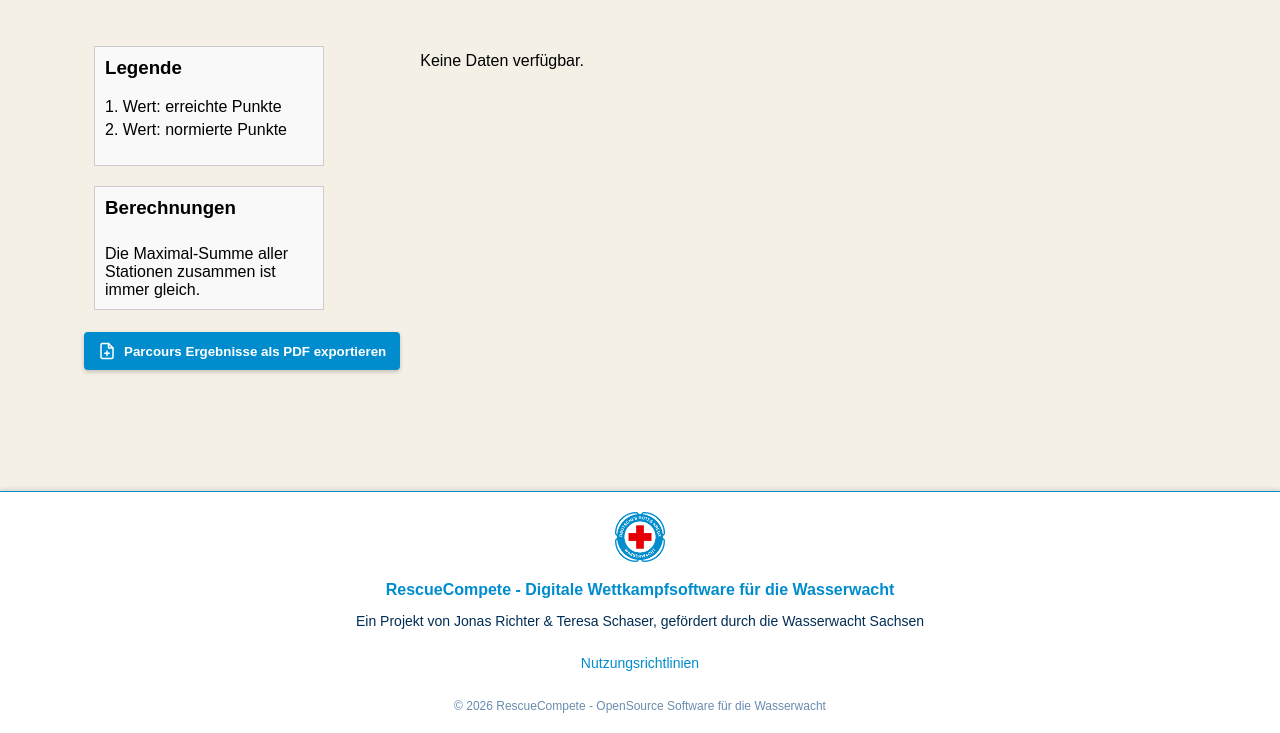
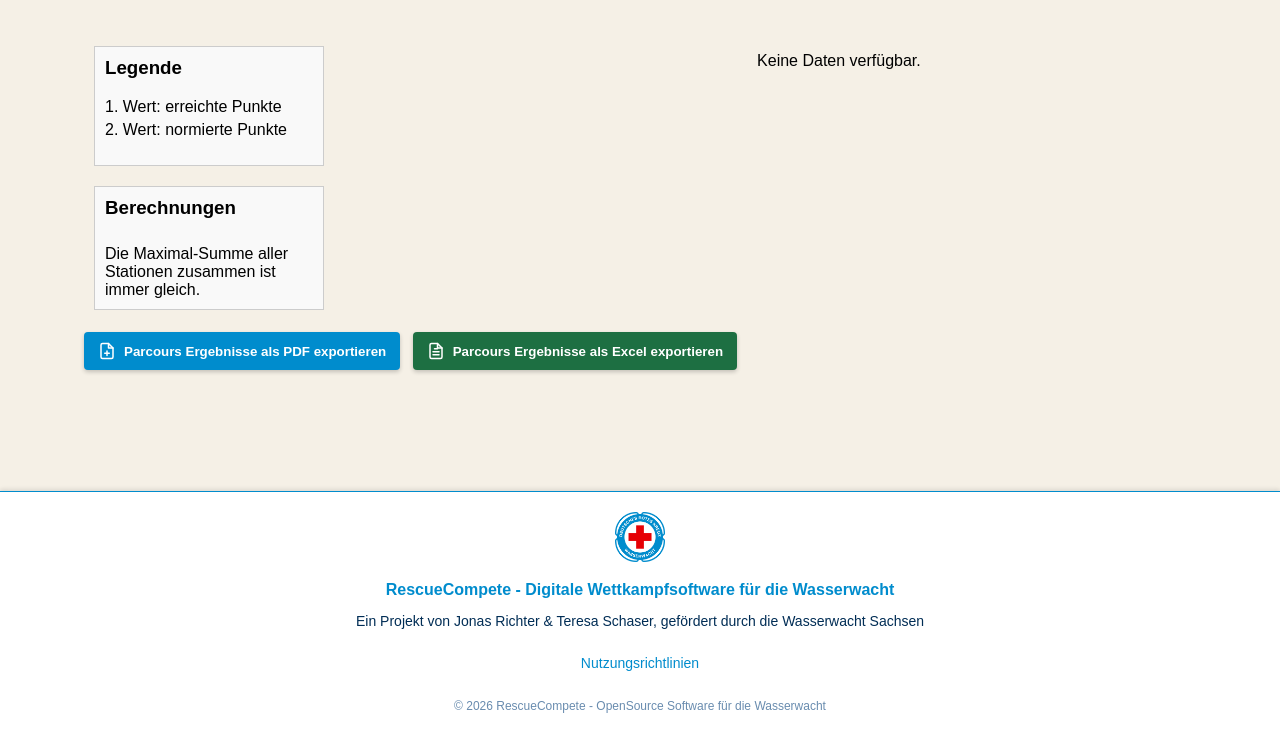
Before and after one commit to LifeguardORG/Rescue-Compete, a PHP site: page /view/ParcoursResultsView.php in a window 1280 px wide. Shown: the part 67-800 px from the top of the page. Run offline with PHP 8.4, Linux system fonts and the light colour scheme; data that the repository does not hold is empty; some libraries are stand-ins or nearby versions.

Commit message:
exel export

```diff
--- a/public/model/ParcoursCalculator.php
+++ b/public/model/ParcoursCalculator.php
@@ -25,12 +25,13 @@ class ParcoursCalculator
         $totalParcoursPoints = $totalPoints * $shareParcours;
         $weights = $config['WEIGHTS'] ?? [];
 
-        // DEBUG: Konfigurationswerte ausgeben
+        if (getenv('APP_DEBUG')) {
             error_log("DEBUG ParcoursCalculator - Config:");
             error_log("  SHARE_PARCOURS from config: " . ($config['SHARE_PARCOURS'] ?? 'not set'));
             error_log("  shareParcours calculated: $shareParcours");
             error_log("  totalPoints: $totalPoints");
             error_log("  totalParcoursPoints: $totalParcoursPoints");
+        }
 
         // Summe aller Gewichte berechnen
         $sumWeights = 0;
@@ -39,7 +40,9 @@ class ParcoursCalculator
             $sumWeights += $weight;
         }
 
+        if (getenv('APP_DEBUG')) {
             error_log("  sumWeights: $sumWeights");
+        }
 
         // Für jede Wertung und jedes Team: adjustierte Punkte berechnen
         foreach ($parcoursData as $wertung => &$wertungData) {
--- a/public/model/ResultModel.php
+++ b/public/model/ResultModel.php
@@ -85,13 +85,14 @@ class ResultModel
 
         $configData['WEIGHTS'] = $weights;
 
-        // DEBUG: Ausgabe der geladenen Konfiguration
+        if (getenv('APP_DEBUG')) {
             error_log("DEBUG ResultModel - Loaded configuration:");
             foreach ($configData as $key => $value) {
                 if ($key === 'WEIGHTS') {
                     error_log("  $key: " . json_encode($value));
                 } else {
                     error_log("  $key: $value");
+                }
             }
         }
 
--- a/public/model/SwimmingCalculator.php
+++ b/public/model/SwimmingCalculator.php
@@ -69,6 +69,12 @@ class SwimmingCalculator
                         $swimSeconds = self::timeStringToSeconds($data[0]);
                         $swimMs = (int) floor($swimSeconds * 1000);
 
+                        // Schutz vor 0-Zeiten (fehlerhaft eingetragene "00:00:00.0000"),
+                        // die sonst zur "schnellsten Zeit" werden und die Wertung sabotieren.
+                        if ($swimMs <= 0) {
+                            continue;
+                        }
+
                         if (!isset($minTimes[$wertung][$staffelName]) || $swimMs < $minTimes[$wertung][$staffelName]) {
                             $minTimes[$wertung][$staffelName] = $swimMs;
                         }
@@ -91,7 +97,15 @@ class SwimmingCalculator
                     }
 
                     $overallMs = (int)($data[4] ?? 0);
-                    $minMs = $minTimes[$wertung][$staffelName] ?? 0;
+
+                    // Konsistent mit Min-Zeit-Loop: 0-Einträge nicht werten,
+                    // sonst lieferte das Team Punkte oberhalb des Maximums.
+                    if ($overallMs <= 0 || !isset($minTimes[$wertung][$staffelName])) {
+                        $data[3] = null;
+                        continue;
+                    }
+
+                    $minMs = $minTimes[$wertung][$staffelName];
                     $difference = $overallMs - $minMs;
                     $intervals = floor($difference / $deductionIntervalMs);
                     $staffelPoints = max($staffelMaximalPoints - ($intervals * $pointsDeduction), 0);
--- a/public/php_assets/pdfExport/ExportButton.php
+++ b/public/php_assets/pdfExport/ExportButton.php
@@ -21,6 +21,16 @@ $buttonTitle = $pageTitle ?? "Ergebnisse";
         </svg>
         <?php echo htmlspecialchars($buttonTitle); ?> als PDF exportieren
     </button>
+    <button class="excel-export-btn" id="exportExcelBtn" title="Ergebnisse als Excel exportieren">
+        <svg xmlns="http://www.w3.org/2000/svg" width="18" height="18" viewBox="0 0 24 24" fill="none" stroke="currentColor" stroke-width="2" stroke-linecap="round" stroke-linejoin="round">
+            <path d="M14 2H6a2 2 0 0 0-2 2v16a2 2 0 0 0 2 2h12a2 2 0 0 0 2-2V8z"></path>
+            <polyline points="14 2 14 8 20 8"></polyline>
+            <line x1="8" y1="13" x2="16" y2="13"></line>
+            <line x1="8" y1="17" x2="16" y2="17"></line>
+            <line x1="10" y1="9" x2="14" y2="9"></line>
+        </svg>
+        <?php echo htmlspecialchars($buttonTitle); ?> als Excel exportieren
+    </button>
 </div>
 
 <!-- HTML-Struktur für die Ladeanimation (wird mittels JavaScript angezeigt) -->
--- a/public/php_assets/pdfExport/PdfExportLibs.php
+++ b/public/php_assets/pdfExport/PdfExportLibs.php
@@ -6,10 +6,14 @@
 <!-- html2canvas für die Konvertierung von HTML zu Canvas -->
 <script src="https://cdnjs.cloudflare.com/ajax/libs/html2canvas/1.4.1/html2canvas.min.js"></script>
 
+<!-- ExcelJS-Bibliothek für den Excel-Export (unterstützt Bild-Einbettung) -->
+<script src="https://cdnjs.cloudflare.com/ajax/libs/exceljs/4.4.0/exceljs.min.js"></script>
+
 <!-- Eigene Skripte für die PDF-Erzeugung -->
 <script src="../../js/ModalUtils.js"></script>
 <script src="../../js/TableOptimizer.js"></script>
 <script src="../../js/PdfExport.js"></script>
+<script src="../../js/ExcelExport.js"></script>
 
 <!-- Styles NUR für die Export-Buttons und Ladeanimation, nicht für Tabellen -->
 <style>
@@ -43,6 +47,39 @@
     }
 
     .pdf-export-btn svg {
+        margin-right: 8px;
+    }
+
+    /* Excel-Export-Button-Stil (grüne Akzentfarbe zur Unterscheidung vom PDF-Button) */
+    .excel-export-btn {
+        display: inline-flex;
+        align-items: center;
+        justify-content: center;
+        padding: 10px 14px;
+        margin: 12px 0 12px 8px;
+        background-color: #1d6f42;
+        color: white;
+        border: none;
+        border-radius: 4px;
+        cursor: pointer;
+        font-weight: bold;
+        transition: all 0.3s ease;
+        text-decoration: none;
+        box-shadow: 0 2px 4px rgba(0, 0, 0, 0.2);
+    }
+
+    .excel-export-btn:hover {
+        background-color: #25885180;
+        transform: translateY(-1px);
+        box-shadow: 0 3px 6px rgba(0, 0, 0, 0.25);
+    }
+
+    .excel-export-btn:active {
+        transform: translateY(1px);
+        box-shadow: 0 1px 2px rgba(0, 0, 0, 0.2);
+    }
+
+    .excel-export-btn svg {
         margin-right: 8px;
     }
 
@@ -117,6 +154,7 @@
     /* Ausblenden der Buttons bei Druck */
     @media print {
         .pdf-export-btn,
+        .excel-export-btn,
         .export-button-container,
         #pdf-loading-indicator {
             display: none !important;
```
Also changed, not shown: public/controller/StaffelSubmissionController.php (+19 -1 lines), public/model/StaffelSubmissionModel.php (+41 -0 lines). Lines whose indentation alone changed are shown as unchanged.
